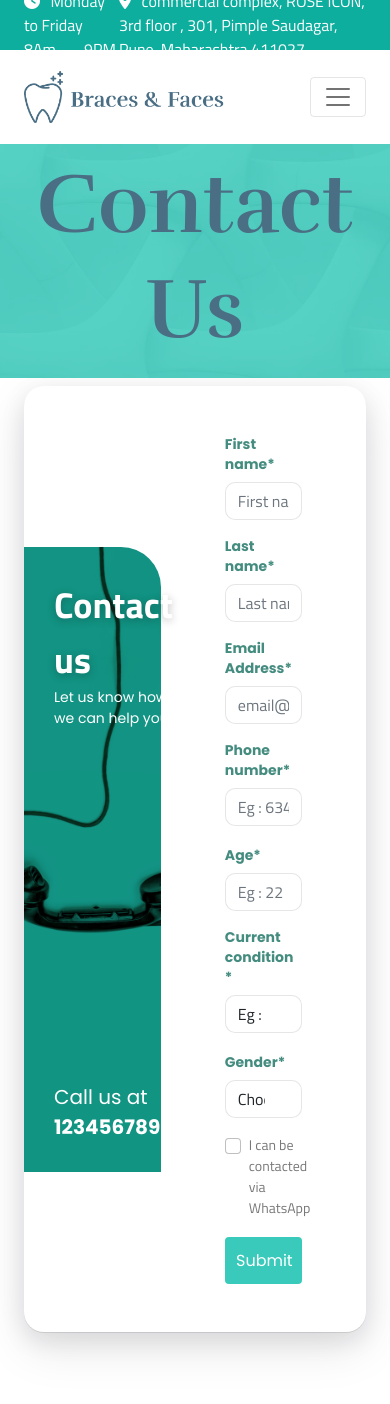
After one commit to Nexinfotech/braces-and-face, a PHP site: page /contact.php in a window 390 px wide. The commit adds this page. Shown: the top 1404 px of the page. Run offline with PHP 8.4, Linux system fonts and the light colour scheme; some libraries are stand-ins or nearby versions.

Commit message:
all done responsive and something

```diff
--- a/assets/css/style.css
+++ b/assets/css/style.css
@@ -1437,6 +1437,11 @@ footer {
     letter-spacing: 0.3px;
 }
 
+.more_artical_content {
+    display: flex;
+    justify-content: space-evenly;
+    margin-top: 1.5rem;
+}
 
 .more_artical_heading h2 {
     color: #448C7F;
@@ -1452,8 +1457,7 @@ footer {
     display: flex;
     align-items: center;
     justify-content: space-between;
-    width: 75%;
-    margin-top: 1rem;
+    width: 70%;
 }
 
 .time_bx {
@@ -1476,18 +1480,133 @@ footer {
     line-height: 172.187%;
     /* 27.55px */
 }
+
 .texts h3 {
     color: #2C4857;
     font-family: Poppins;
     font-size: 20px;
     font-weight: 700;
-    line-height: 172.187%; /* 34.437px */
-}
-
-
-
-
-
-
+    line-height: 172.187%;
+    /* 34.437px */
+}
 
 /* blog section end */
+
+/* contact page start */
+
+.contact_page {
+    display: flex;
+    flex-direction: row;
+    flex-wrap: wrap;
+    align-items: center;
+    justify-content: space-between;
+    border-radius: 20px;
+    background: #FFF;
+    box-shadow: rgba(17, 17, 26, 0.1) 0px 1px 0px, rgba(17, 17, 26, 0.1) 0px 8px 24px, rgba(17, 17, 26, 0.1) 0px 16px 48px;
+    overflow: hidden;
+}
+
+.left {
+    background: url(../img/contact.png) no-repeat center center / cover;
+    width: 40%;
+    height: 625px;
+    padding: 30px;
+    background-blend-mode: multiply, normal;
+    border-radius: 0px 40px 0px 0px;
+    display: flex;
+    flex-direction: column;
+    align-items: flex-start;
+    justify-content: space-between;
+}
+
+.left_heading h2 {
+    color: #FFF;
+    font-family: Titillium Web;
+    font-size: 36px;
+    font-weight: 700;
+    line-height: normal;
+    text-shadow: 0px 2px 8px #00000040;
+    margin: 0;
+}
+
+.left_heading p {
+    color: #FFF;
+    font-family: Poppins;
+    font-size: 14px;
+    font-style: normal;
+    font-weight: 400;
+    line-height: normal;
+}
+
+.left_num {
+    color: #FFF;
+    text-shadow: 0px 2px 8px 0px rgba(0, 0, 0, 0.25);
+    font-family: Poppins;
+    font-size: 20px;
+    font-weight: 400;
+    line-height: normal;
+}
+
+.left_num a {
+    color: #FFF;
+    font-family: Poppins;
+    font-size: 20px;
+    font-style: normal;
+    font-weight: 700;
+    line-height: normal;
+    text-decoration: none;
+}
+
+.right {
+    width: 60%;
+    height: 100%;
+    padding: 3rem 4rem;
+}
+
+.contact_form .form-label {
+    color: #448C7F;
+    font-family: Poppins;
+    font-size: 14px;
+    font-style: normal;
+    font-weight: 700;
+    line-height: 20px;
+    /* 142.857% */
+}
+
+
+.contact_form .form-control,
+.form-select {
+    border-radius: 10px !important;
+    border: 1px solid rgba(228, 228, 228, 0.90) !important;
+    background: #FFF !important;
+}
+
+.contact_form .form-check-label {
+    color: #787878;
+    font-size: 14px;
+    font-style: normal;
+    font-weight: 400;
+    line-height: normal;
+}
+
+.contact_us_button {
+    width: 100%;
+    background: #39CABB !important;
+    border: #39CABB !important;
+    padding: 0.7rem !important;
+    color: #FFF;
+    text-align: center;
+    font-family: Poppins;
+    font-size: 14px;
+    font-weight: 700;
+    line-height: 34px;
+    /* 242.857% */
+}
+
+.contact_us_button:hover {
+    background: #188277 !important;
+    border: #188277 !important;
+}
+
+
+/* contact page end */
--- /dev/null
+++ b/contact.php
@@ -0,0 +1,236 @@
+<!DOCTYPE html>
+<html lang="en">
+
+    <head>
+        <meta charset="utf-8">
+        <meta name="viewport" content="width=device-width, initial-scale=1">
+        <!-- Meta Tags -->
+        <meta name="description" content="Welcome to my awesome website!">
+        <meta name="keywords" content="awesome, website, cool, amazing">
+        <title> Contact us | Braces & Face</title>
+        <!-- Header links -->
+        <?php include './includes/header-links.php' ?>
+
+        <link href="https://cdn.jsdelivr.net/npm/bootstrap@5.0.0-beta3/dist/css/bootstrap.min.css" rel="stylesheet" />
+    </head>
+
+    <body>
+        <!-- Navbar start  -->
+        <?php include './includes/navbar.php' ?>
+        <!-- Navbar end  -->
+
+        <!-- This section is common in all pages  -->
+        <!-- Contact us hero banner section start -->
+        <section>
+            <div class="common_hero_section">
+                <div class="container py-lg-5 py-2">
+                    <div class="row">
+                        <div class="col-md-12">
+                            <div class="common_hero_heading">
+                                <h2>Contact Us</h2>
+                                <!-- <p>Best, highly qualified clinicians who understand dentistry with holistic approach
+                                </p> -->
+                                <!-- <div class="book_btn_for_service_page">
+                                    <a href="">Book an appointment</a>
+                                </div> -->
+                            </div>
+                        </div>
+                    </div>
+                </div>
+                <!-- teeth animate vector -->
+                <!-- <div class="about_vector_services">
+                    <img src="./assets/img/common_teeth_vector.png" alt="" class="img-fluid" width="250">
+                </div> -->
+            </div>
+        </section>
+        <!-- Contact us hero banner section end -->
+
+        <!-- contact us start  -->
+        <section>
+            <div>
+                <div class="container py-md-5 py-2">
+
+                    <div class="row">
+                        <div class="col-md-12">
+                            <div class="contact_page">
+                                <div class="left">
+                                    <div class="left_heading">
+                                        <h2>Contact us</h2>
+                                        <p>Let us know how we can help you.</p>
+                                    </div>
+                                    <div class="left_num"> Call us at <a href="tel:+">1234567898</a></div>
+                                </div>
+                                <div class="right">
+                                    <div class="contact_form">
+                                        <form class="row g-3">
+                                            <div class="col-md-6">
+                                                <label for="text" class="form-label">First name*</label>
+                                                <input type="text" class="form-control" id="text" name="text"
+                                                    placeholder="First name">
+                                            </div>
+                                            <div class="col-md-6">
+                                                <label for="text" class="form-label">Last name*</label>
+                                                <input type="text" class="form-control" id="text" name="text"
+                                                    placeholder="Last name">
+                                            </div>
+                                            <div class="col-md-6">
+                                                <label for="email" class="form-label">Email Address*</label>
+                                                <input type="email" class="form-control" id="email" name="email"
+                                                    placeholder="email@email.com">
+                                            </div>
+                                            <div class="col-md-6">
+                                                <label for="phone" class="form-label">Phone number*</label>
+                                                <input id="phone" type="tel" class="form-control" name="phone"
+                                                    placeholder="Eg : 634816161" />
+                                            </div>
+                                            <div class="col-12">
+                                                <label for="age" class="form-label">Age*</label>
+                                                <input type="text" class="form-control" id="age" placeholder="Eg : 22"
+                                                    name="age">
+                                            </div>
+                                            <div class="col-md-12">
+                                                <label for="condition" class="form-label">Current condition *</label>
+                                                <select id="condition" class="form-select" name="condition">
+                                                    <option selected>Eg : over bite etc</option>
+                                                    <option>Male</option>
+                                                    <option>Female</option>
+                                                </select>
+                                            </div>
+
+                                            <div class="col-md-12">
+                                                <label for="Gender" class="form-label">Gender*</label>
+                                                <select id="Gender" class="form-select" name="Gender">
+                                                    <option selected>Choose...</option>
+                                                    <option>Male</option>
+                                                    <option>Female</option>
+                                                </select>
+                                            </div>
+
+                                            <div class="col-12">
+                                                <div class="form-check">
+                                                    <input class="form-check-input" type="checkbox" id="gridCheck"
+                                                        name="gridCheck">
+                                                    <label class="form-check-label" for="gridCheck">
+                                                        I can be contacted via WhatsApp
+                                                    </label>
+                                                </div>
+                                            </div>
+                                            <div class="col-12">
+                                                <button type="submit"
+                                                    class="btn btn-primary contact_us_button">Submit</button>
+                                            </div>
+                                        </form>
+                                    </div>
+                                </div>
+                            </div>
+                        </div>
+                    </div>
+                </div>
+            </div>
+        </section>
+        <!-- contact us end  -->
+
+        <!-- Modal -->
+        <div class=" fade modal-xl" id="exampleModal" tabindex="-1" aria-labelledby="exampleModalLabel" aria-hidden="true">
+            <div class="modal-dialog">
+                <div class="modal-content">
+                    <div class="modal-header">
+                        <h1 class="modal-title fs-5" id="exampleModalLabel">Modal title</h1>
+                        <button type="button" class="btn-close" data-bs-dismiss="modal" aria-label="Close"></button>
+                    </div>
+                    <div class="modal-body">
+
+                        <div class="contact_page">
+                            <div class="left">
+                                <div class="left_heading">
+                                    <h2>Contact us</h2>
+                                    <p>Let us know how we can help you.</p>
+                                </div>
+                                <div class="left_num"> Call us at <a href="tel:+">1234567898</a></div>
+                            </div>
+                            <div class="right">
+                                <div class="contact_form">
+                                    <form class="row g-3">
+                                        <div class="col-md-6">
+                                            <label for="text" class="form-label">First name*</label>
+                                            <input type="text" class="form-control" id="text" name="text"
+                                                placeholder="First name">
+                                        </div>
+                                        <div class="col-md-6">
+                                            <label for="text" class="form-label">Last name*</label>
+                                            <input type="text" class="form-control" id="text" name="text"
+                                                placeholder="Last name">
+                                        </div>
+                                        <div class="col-md-6">
+                                            <label for="email" class="form-label">Email Address*</label>
+                                            <input type="email" class="form-control" id="email" name="email"
+                                                placeholder="email@email.com">
+                                        </div>
+                                        <div class="col-md-6">
+                                            <label for="phone" class="form-label">Phone number*</label>
+                                            <input id="phone" type="tel" class="form-control" name="phone"
+                                                placeholder="Eg : 634816161" />
+                                        </div>
+                                        <div class="col-12">
+                                            <label for="age" class="form-label">Age*</label>
+                                            <input type="text" class="form-control" id="age" placeholder="Eg : 22"
+                                                name="age">
+                                        </div>
+                                        <div class="col-md-12">
+                                            <label for="condition" class="form-label">Current condition *</label>
+                                            <select id="condition" class="form-select" name="condition">
+                                                <option selected>Eg : over bite etc</option>
+                                                <option>Male</option>
+                                                <option>Female</option>
+                                            </select>
+                                        </div>
+
+                                        <div class="col-md-12">
+                                            <label for="Gender" class="form-label">Gender*</label>
+                                            <select id="Gender" class="form-select" name="Gender">
+                                                <option selected>Choose...</option>
+                                                <option>Male</option>
+                                                <option>Female</option>
+                                            </select>
+                                        </div>
+
+                                        <div class="col-12">
+                                            <div class="form-check">
+                                                <input class="form-check-input" type="checkbox" id="gridCheck"
+                                                    name="gridCheck">
+                                                <label class="form-check-label" for="gridCheck">
+                                                    I can be contacted via WhatsApp
+                                                </label>
+                                            </div>
+                                        </div>
+                                        <div class="col-12">
+                                            <button type="submit"
+                                                class="btn btn-primary contact_us_button">Submit</button>
+                                        </div>
+                                    </form>
+                                </div>
+                            </div>
+                        </div>
+
+                    </div>
+                    <div class="modal-footer">
+                        <button type="button" class="btn btn-secondary" data-bs-dismiss="modal">Close</button>
+                        <button type="button" class="btn btn-primary">Save changes</button>
+                    </div>
+                </div>
+            </div>
+        </div>
+
+        <!-- Footer -->
+        <?php include './includes/footer.php' ?>
+        <!-- Footer links -->
+        <?php include './includes/footer-links.php' ?>
+    </body>
+
+
+    <button type="button" class="btn btn-primary" data-bs-toggle="modal"
+                                        data-bs-target="#exampleModal">
+                                        Launch demo modal
+                                    </button>
+
+</html>
--- a/includes/footer.php
+++ b/includes/footer.php
@@ -26,13 +26,13 @@
                     <div class="Footer_links">
                         <h2>Company</h2>
                         <ul>
-                            <li><a href="About"> About </a></li>
-                            <li><a href="Why choose us"> Why choose us </a></li>
-                            <li><a href="Meet our Team"> Meet our Team </a></li>
-                            <li><a href="Our Blogs"> Our Blogs </a></li>
+                            <li><a href="about.php"> About </a></li>
+                            <li><a href="why-c-us.php"> Why choose us </a></li>
+                            <li><a href="team.php"> Meet our Team </a></li>
+                            <li><a href="blog.php"> Our Blogs </a></li>
                             <li><a href="Careers"> Careers </a></li>
                             <li><a href="KbDoc for Good"> KbDoc for Good </a></li>
-                            <li><a href="Contact Us"> Contact Us </a></li>
+                            <li><a href="contact.php"> Contact Us </a></li>
                         </ul>
                     </div>
                 </div>
--- a/includes/navbar.php
+++ b/includes/navbar.php
@@ -41,7 +41,7 @@
                             <a class="nav-item nav-link" href="blog.php">Blogs</a>
                             <a class="nav-item nav-link" href="why-c-us.php">Why Choose us</a>
                             <a class="nav-item nav-link" href="team.php">Meet Our Team </a>
-                            <a class="nav-item nav-link" href="#">
+                            <a class="nav-item nav-link" href="contact.php">
                                 <div class="contact_btn"><i class="fa-solid fa-phone" style="color: #ffffff;"></i>
                                     &nbsp; Contact us</div>
                             </a>
```
Also changed, not shown: blog_view.php (+63 -3 lines), assets/img/contact.png (added).
